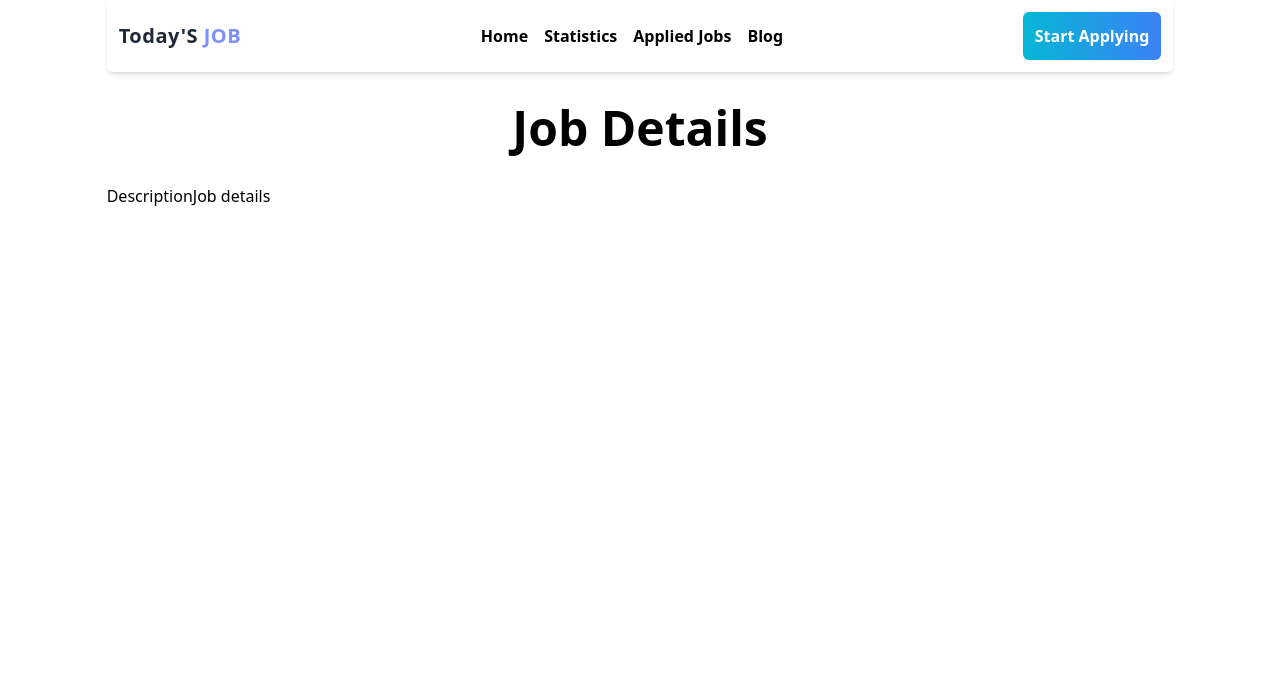
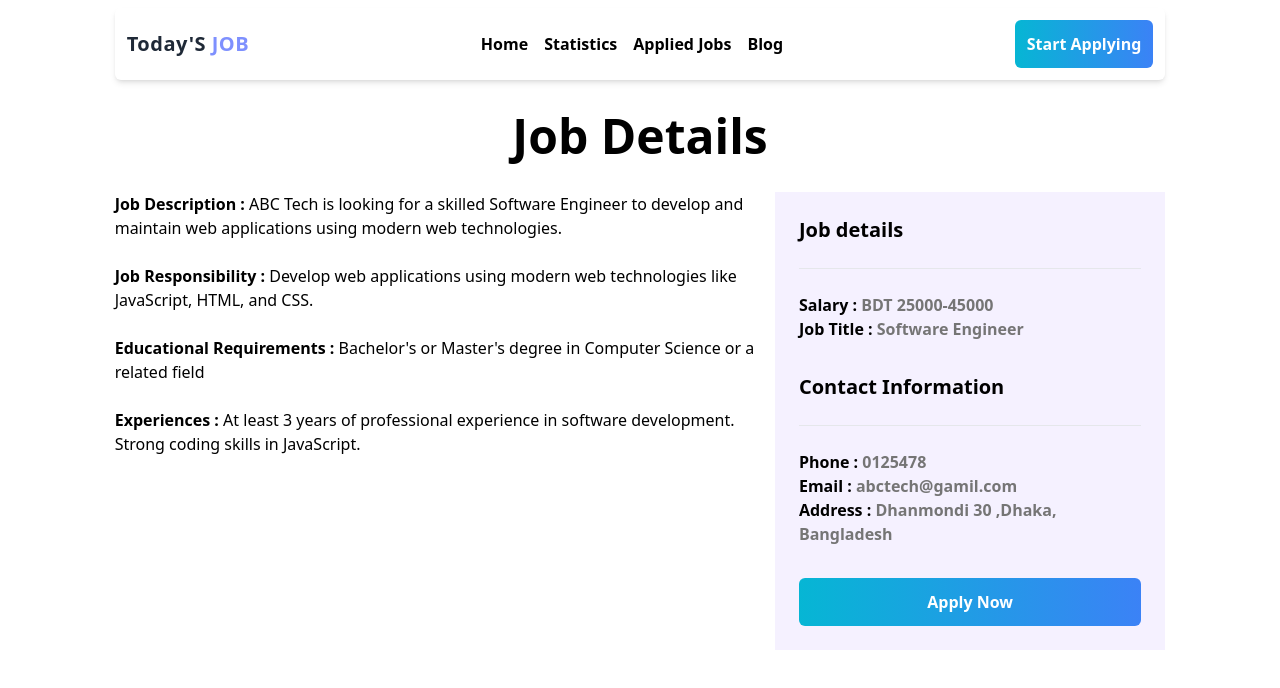
Before and after one commit to akashislam1/todays-job, a React (Vite) app: page /feature/123457 in a window 1280 px wide. Shown: the top 688 px of the page. Built offline with nearby package versions, Linux system fonts and the light colour scheme.

Commit message:
added job detail page info

```diff
--- a/public/data.json
+++ b/public/data.json
@@ -5,7 +5,7 @@
     "jobTitle": "Software Engineer",
     "companyName": "ABC Tech",
     "remoteOrOnsite": "Remote",
-    "location": "Any Location",
+    "location": "Dhanmondi 30 ,Dhaka, Bangladesh",
     "fulltimeOrPartTime": "Full-time",
     "salary": "25000-45000",
     "jobDescription": "ABC Tech is looking for a skilled Software Engineer to develop and maintain web applications using modern web technologies.",
@@ -23,7 +23,7 @@
     "jobTitle": "Data Scientist",
     "companyName": "XYZ Analytics",
     "remoteOrOnsite": "Onsite",
-    "location": "Chicago, IL",
+    "location": "Mirpur 10, Dhaka, Bangladesh",
     "fulltimeOrPartTime": "Full-time",
     "salary": "25000-35000",
     "jobDescription": "XYZ Analytics is seeking a Data Scientist to analyze and interpret complex data sets.",
@@ -41,7 +41,7 @@
     "jobTitle": "Front-end Developer",
     "companyName": "LMN Solutions",
     "remoteOrOnsite": "Remote",
-    "location": "Any Location",
+    "location": "Mirpur, Dhaka, Bangladesh",
     "fulltimeOrPartTime": "Full-time",
     "salary": "25000-45000",
     "jobDescription": "LMN Solutions is looking for a skilled Front-end Developer to create and maintain user-friendly web applications.",
@@ -59,7 +59,7 @@
     "jobTitle": "Product Manager",
     "companyName": "PQR Inc.",
     "remoteOrOnsite": "Onsite",
-    "location": "San Francisco, CA",
+    "location": "Naogaon Dhaka, Bangladesh",
     "fulltimeOrPartTime": "Full-time",
     "salary": "25000-45000",
     "jobDescription": "PQR Inc. is seeking a Product Manager to lead the development and launchof new products and features.",
@@ -77,7 +77,7 @@
     "jobTitle": "UX Designer",
     "companyName": "DEF Creative",
     "remoteOrOnsite": "Remote",
-    "location": "Any Location",
+    "location": "Dhanmondi lake, Dhaka, Bangladesh",
     "fulltimeOrPartTime": "Full-time",
     "salary": "25000-45000",
     "jobDescription": "DEF Creative is seeking a talented UX Designer to create visually appealing and user-friendly digital experiences.",
@@ -95,7 +95,7 @@
     "jobTitle": "UX/UI Designer",
     "companyName": "GHI Analytics",
     "remoteOrOnsite": "Onsite",
-    "location": "New York, NY",
+    "location": "Khilgaon, Dhaka, Bangladesh",
     "fulltimeOrPartTime": "Full-time",
     "salary": "25000-35000",
     "jobDescription": "GHI Analytics is looking for a skilled Data Engineer to design, develop, and maintain data pipelines and ETL processes.",
@@ -113,7 +113,7 @@
     "jobTitle": "Graphic Designer",
     "companyName": "JKL Creative",
     "remoteOrOnsite": "Remote",
-    "location": "Any Location",
+    "location": "Motijheel , Dhaka, Bangladesh",
     "fulltimeOrPartTime": "Part-time",
     "salary": "Hourly rate based on experience",
     "jobDescription": "JKL Creative is seeking a talented Graphic Designer to create visually appealing and impactful designs for print and digital media.",
@@ -131,7 +131,7 @@
     "jobTitle": "Frontend Developer",
     "companyName": "MNO Tech",
     "remoteOrOnsite": "Onsite",
-    "location": "San Francisco, CA",
+    "location": "3/24, Bari Dhara, Dhaka, Bangladesh",
     "fulltimeOrPartTime": "Full-time",
     "salary": "25000-45000",
     "jobDescription": "MNO Tech is seeking a talented Frontend Developer to create visually appealing and interactive user interfaces for web applications.",
@@ -143,13 +143,14 @@
       "email": "mno@tech.com"
     }
   },
+
   {
     "id": "678903",
     "companyLogo": "../src/assets/comp_img/writter.png",
     "jobTitle": "Content Writer",
     "companyName": "PQR Media",
     "remoteOrOnsite": "Remote",
-    "location": "Any Location",
+    "location": "Mirpur 8, Sukrabad Dhaka, Bangladesh",
     "fulltimeOrPartTime": "Part-time",
     "salary": "Hourly rate based on experience",
     "jobDescription": "PQR Media is looking for a talented Content Writer to create engaging and informative content for various digital platforms.",
@@ -167,7 +168,7 @@
     "jobTitle": "Software Engineer",
     "companyName": "XYZ Tech",
     "remoteOrOnsite": "Onsite",
-    "location": "Seattle, WA",
+    "location": "Agargaon Dhaka, Bangladesh",
     "fulltimeOrPartTime": "Full-time",
     "salary": "25000-35000",
     "jobDescription": "XYZ Tech is seeking a skilled SoftwareEngineer to develop and maintain software applications for our clients and internal projects.",
--- a/src/App.jsx
+++ b/src/App.jsx
@@ -4,7 +4,7 @@ import { Outlet } from "react-router-dom";
 
 const App = () => {
   return (
-    <div className="w-full lg:w-5/6 mx-auto">
+    <div className="w-full lg:w-5/6 mx-auto p-2">
       <Header></Header>
       <Outlet></Outlet>
     </div>
--- a/src/components/Features/Features.jsx
+++ b/src/components/Features/Features.jsx
@@ -13,6 +13,7 @@ const Features = () => {
       .then((res) => res.json())
       .then((data) => setFeatures(data));
   }, []);
+
   return (
     <>
       <div className=" my-28 p-1">
--- a/src/components/JobDetails/JobDetails.jsx
+++ b/src/components/JobDetails/JobDetails.jsx
@@ -4,7 +4,7 @@ import { useParams } from "react-router-dom";
 const JobDetails = () => {
   const { Id } = useParams();
   const [allData, setAllData] = useState([]);
-  const [singleJobDetail, setSingleJobDetail] = useState("");
+  const [singleJobDetail, setSingleJobDetail] = useState([]);
 
   useEffect(() => {
     fetch("/data.json")
@@ -17,16 +17,85 @@ const JobDetails = () => {
   }, [allData]);
   return (
     <>
-      <div className=" lg:text-center my-8">
+      <div className=" lg:text-center my-8 ">
         <h1 className="text-2xl lg:text-5xl font-bold">Job Details</h1>
       </div>
-      <div className="flex">
-        <div>
-          <h1>Description</h1>
-        </div>
-        <div>
-          <h3>Job details</h3>
-        </div>
+      <div className="lg:flex gap-4 ">
+        {singleJobDetail && (
+          <>
+            <div className="w-full flex flex-col gap-6 lg:w-4/6 mb-7">
+              <div>
+                <p>
+                  <span className="font-bold">Job Description :</span>{" "}
+                  {singleJobDetail?.jobDescription}
+                </p>
+              </div>
+              <div>
+                <p>
+                  <span className="font-bold">Job Responsibility :</span>{" "}
+                  {singleJobDetail?.jobResponsibility}
+                </p>
+              </div>
+              <div>
+                <p>
+                  <span className="font-bold">Educational Requirements :</span>{" "}
+                  {singleJobDetail?.educationalRequirements}
+                </p>
+              </div>
+              <div>
+                <p>
+                  <span className="font-bold">Experiences :</span>{" "}
+                  {singleJobDetail?.experiences}
+                </p>
+              </div>
+            </div>
+            <div className="bg-[#9873FF1A] p-6 w-full  lg:w-2/5">
+              <h3 className="font-bold text-xl">Job details</h3>
+              <hr className="my-6 " />
+              <div>
+                <p className="font-bold ">
+                  Salary :{" "}
+                  <span className="text-primary">
+                    BDT {singleJobDetail?.salary}
+                  </span>
+                </p>
+                <p className="font-bold ">
+                  Job Title :{" "}
+                  <span className="text-primary">
+                    {singleJobDetail?.jobTitle}
+                  </span>
+                </p>
+              </div>
+              <div className="mt-8">
+                <h2 className="font-bold text-xl">Contact Information</h2>
+                <hr className="my-6 " />
+                <div>
+                  <p className="font-bold ">
+                    Phone :{" "}
+                    <span className="text-primary">
+                      {singleJobDetail?.contactInformation?.phone}
+                    </span>
+                  </p>
+                  <p className="font-bold ">
+                    Email :{" "}
+                    <span className="text-primary">
+                      {singleJobDetail?.contactInformation?.email}
+                    </span>
+                  </p>
+                  <p className="font-bold ">
+                    Address :{" "}
+                    <span className="text-primary">
+                      {singleJobDetail?.location}
+                    </span>
+                  </p>
+                </div>
+              </div>
+              <div className="mt-8">
+                <button className="btn-primary w-full">Apply Now</button>
+              </div>
+            </div>
+          </>
+        )}
       </div>
     </>
   );
```
